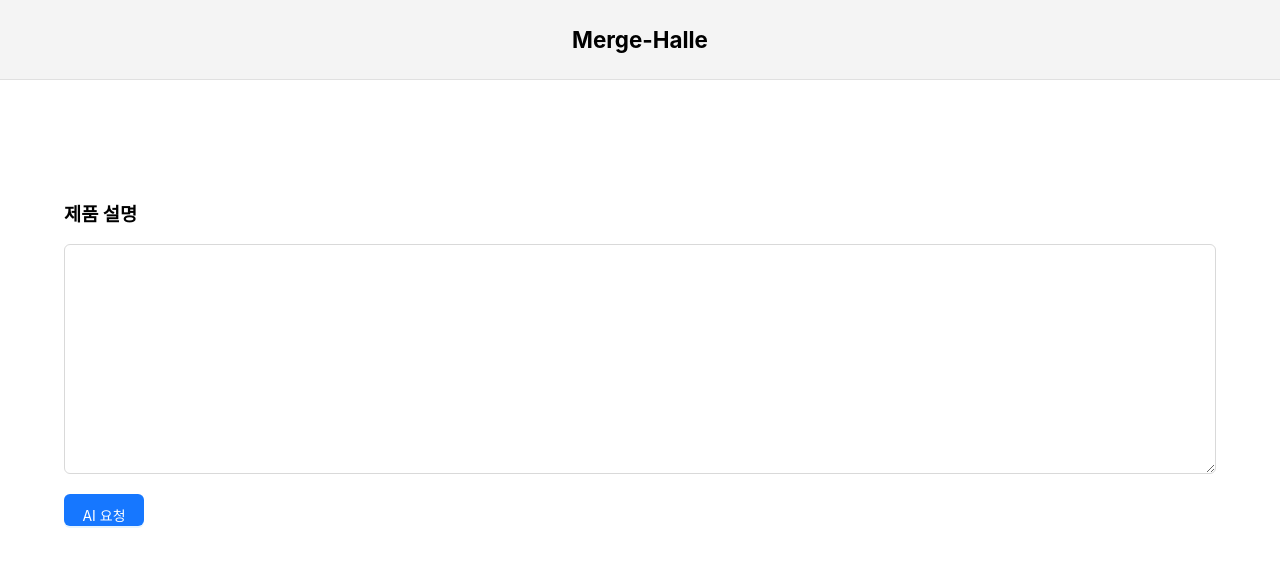
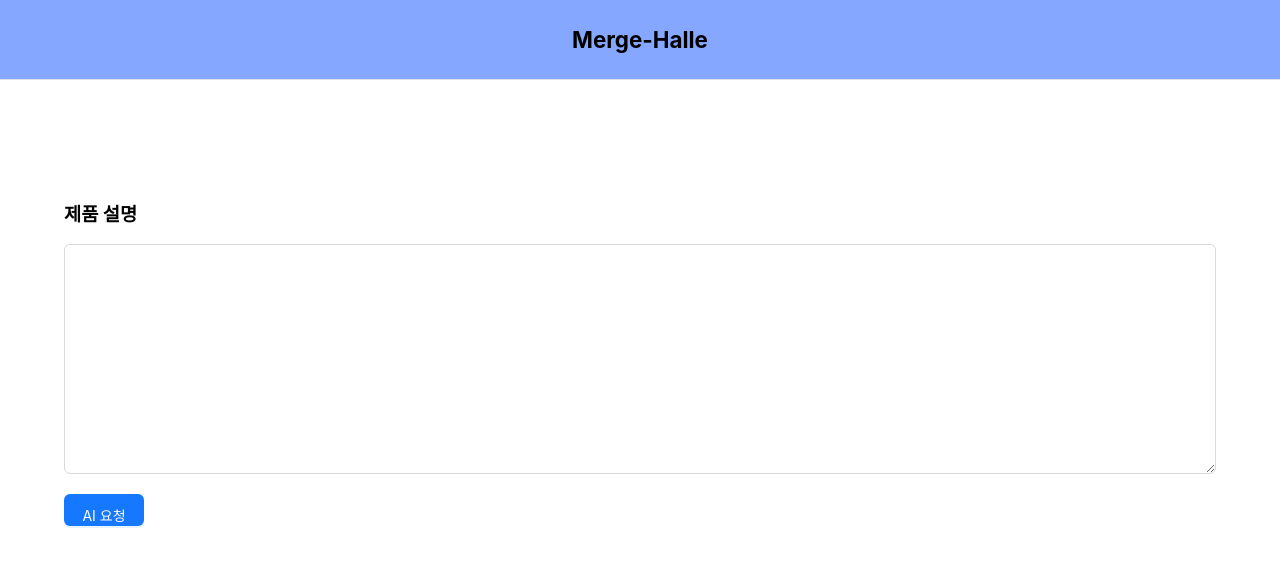
Before and after one commit to Surfthon/front-web, a React (Create React App) app: page / in a window 1280 px wide. Shown: the top 566 px of the page. Built offline with nearby package versions, Linux system fonts and the light colour scheme.

Commit message:
🐛 헤더 색 변경

```diff
--- a/src/components/Header/Header.scss
+++ b/src/components/Header/Header.scss
@@ -1,7 +1,7 @@
 .main-header {
   width: 100%;
   height: 10vh; /* 기본 높이 */
-  background-color: #f4f4f4;
+  background-color: #85a7ff;
   display: flex;
   justify-content: center; /* 좌우 정렬 */
   align-items: center;
```
